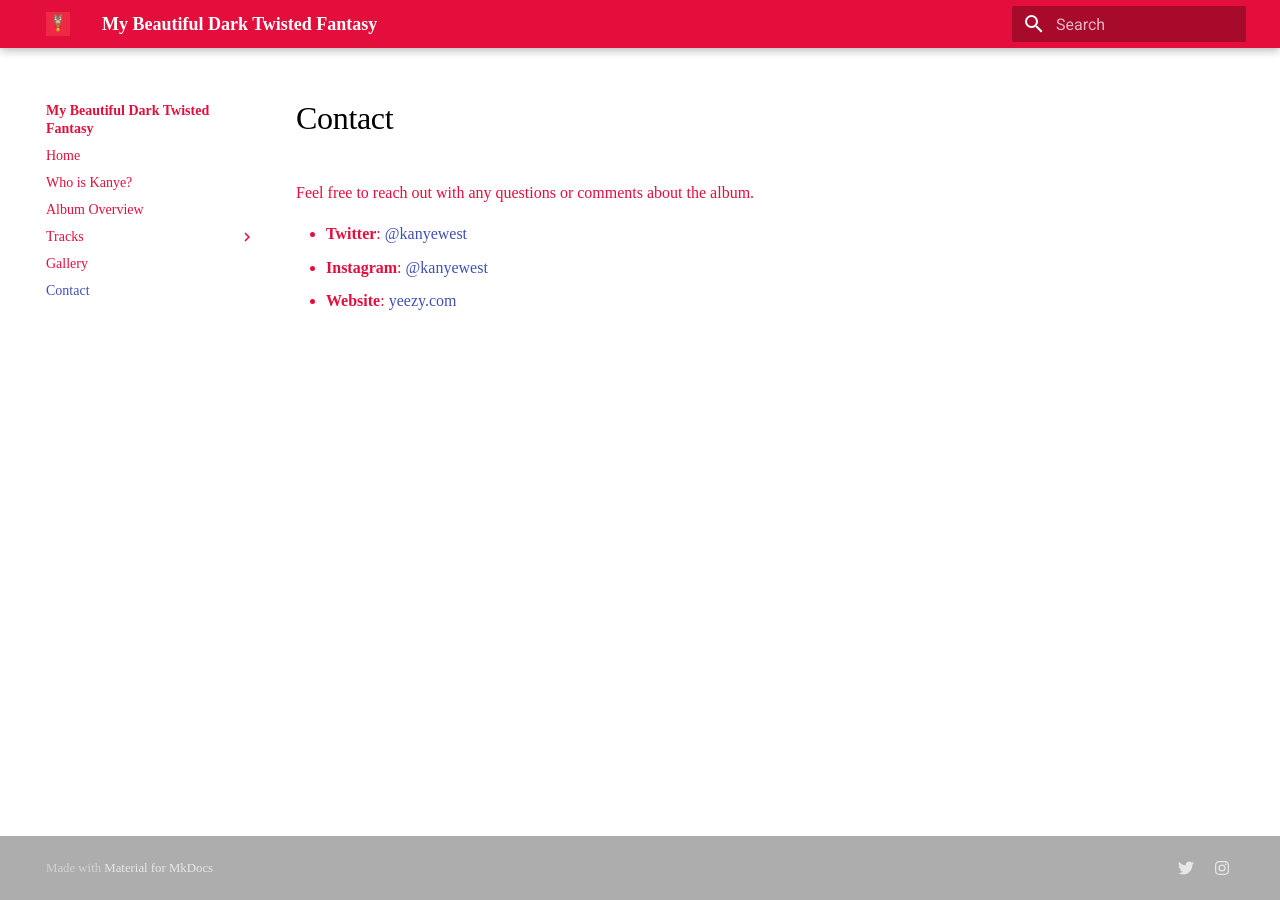
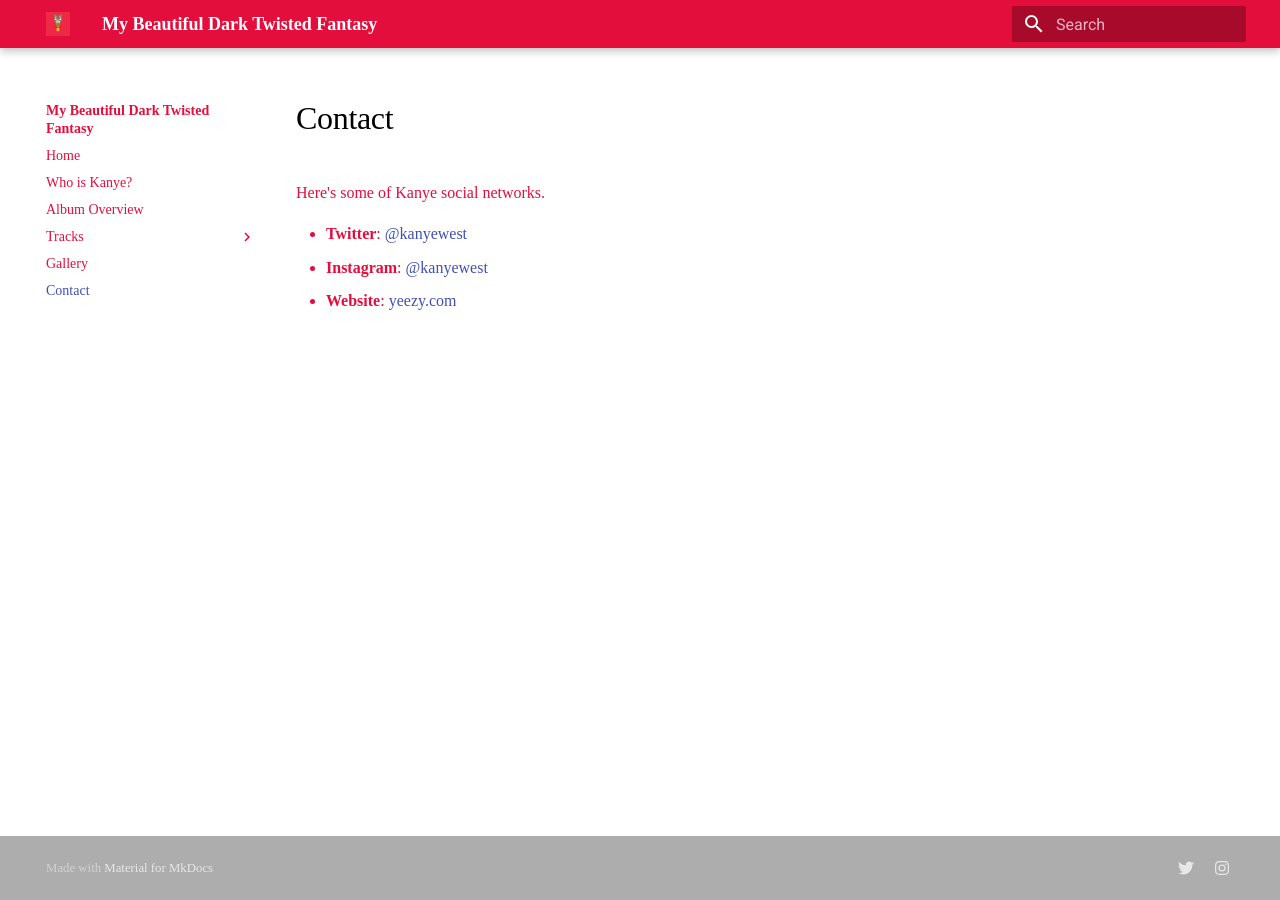
Before and after one commit to 7thwardlord1/kanye_mkdocs, an MkDocs documentation site: the page built from docs/contact.md, in a window 1280 px wide. Built offline with MkDocs 1.6.1 and Material for MkDocs 9.7.7, drawn with Linux system fonts in a browser that asks for light colours.

Commit message:
Update contact.md

```diff
--- a/docs/contact.md
+++ b/docs/contact.md
@@ -1,6 +1,6 @@
 # Contact
 
-Feel free to reach out with any questions or comments about the album.
+Here's some of Kanye social networks.
 
 - **Twitter**: [@kanyewest](https://twitter.com/kanyewest)
 - **Instagram**: [@kanyewest](https://www.instagram.com/kanyewest/)
```
